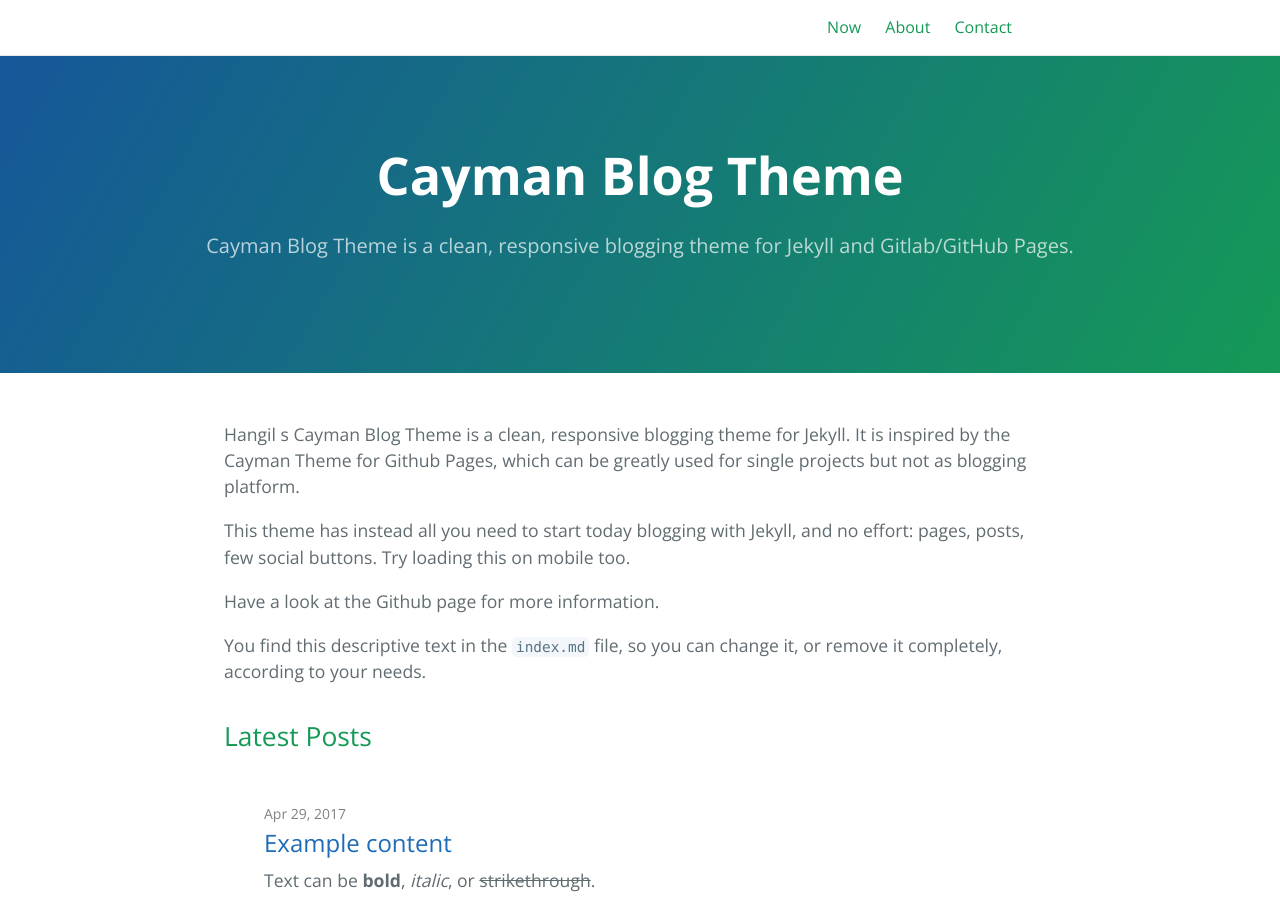
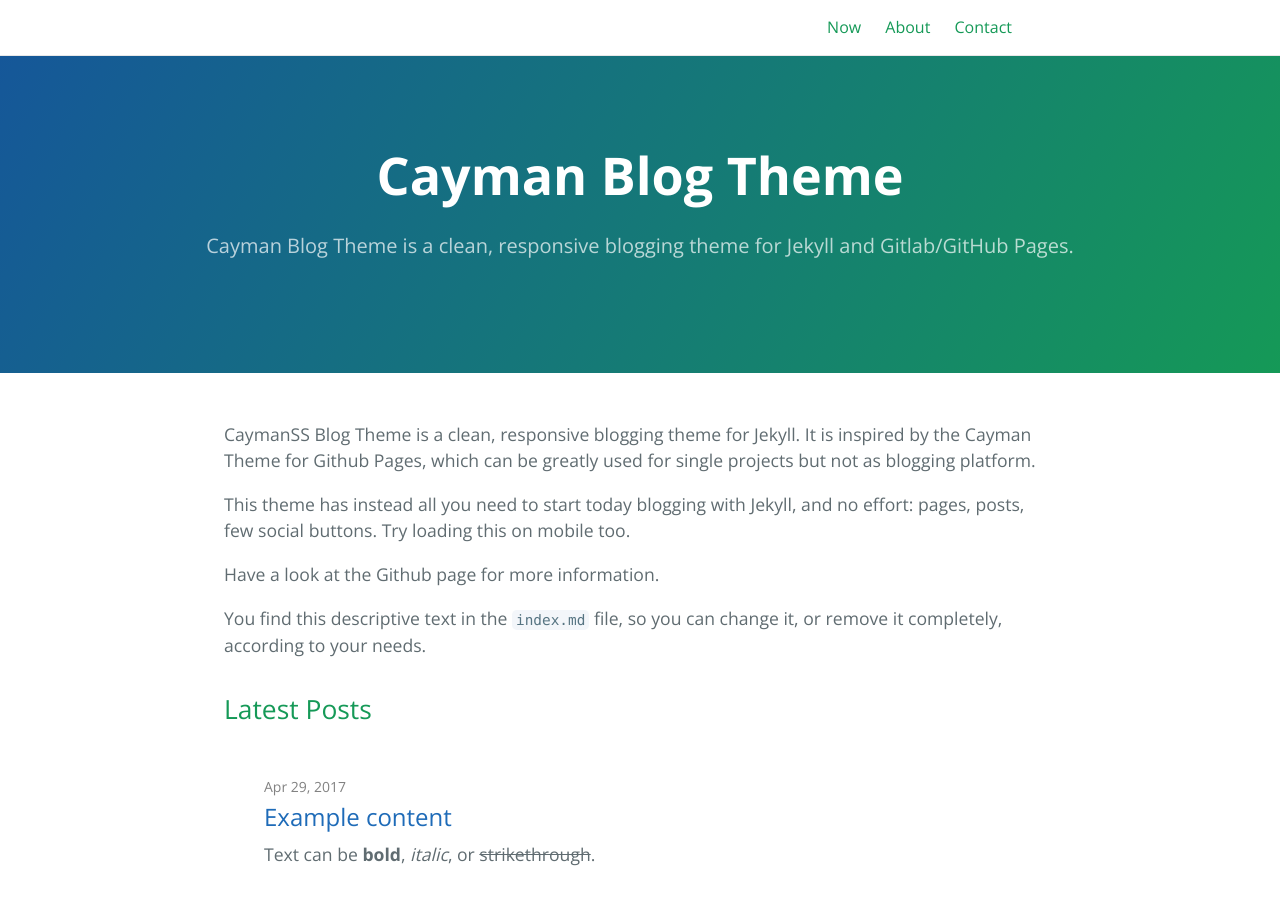
Before and after one commit to ai2s/ai2s.github.io, a Jekyll site: the page built from index.md, in a window 1280 px wide and 900 px high. Built offline with Jekyll 4.4.1, drawn with Linux system fonts in a browser that asks for light colours.

Commit message:
Update index.md

```diff
--- a/index.md
+++ b/index.md
@@ -8,7 +8,7 @@
 layout: home
 ---
 
-Hangil s Cayman Blog Theme is a clean, responsive blogging theme for Jekyll. It is inspired by the Cayman Theme for Github Pages, which can be greatly used for single projects but not as blogging platform.
+CaymanSS Blog Theme is a clean, responsive blogging theme for Jekyll. It is inspired by the Cayman Theme for Github Pages, which can be greatly used for single projects but not as blogging platform.
 
 This theme has instead all you need to start today blogging with Jekyll, and no effort: pages, posts, few social buttons. Try loading this on mobile too.
 
```
